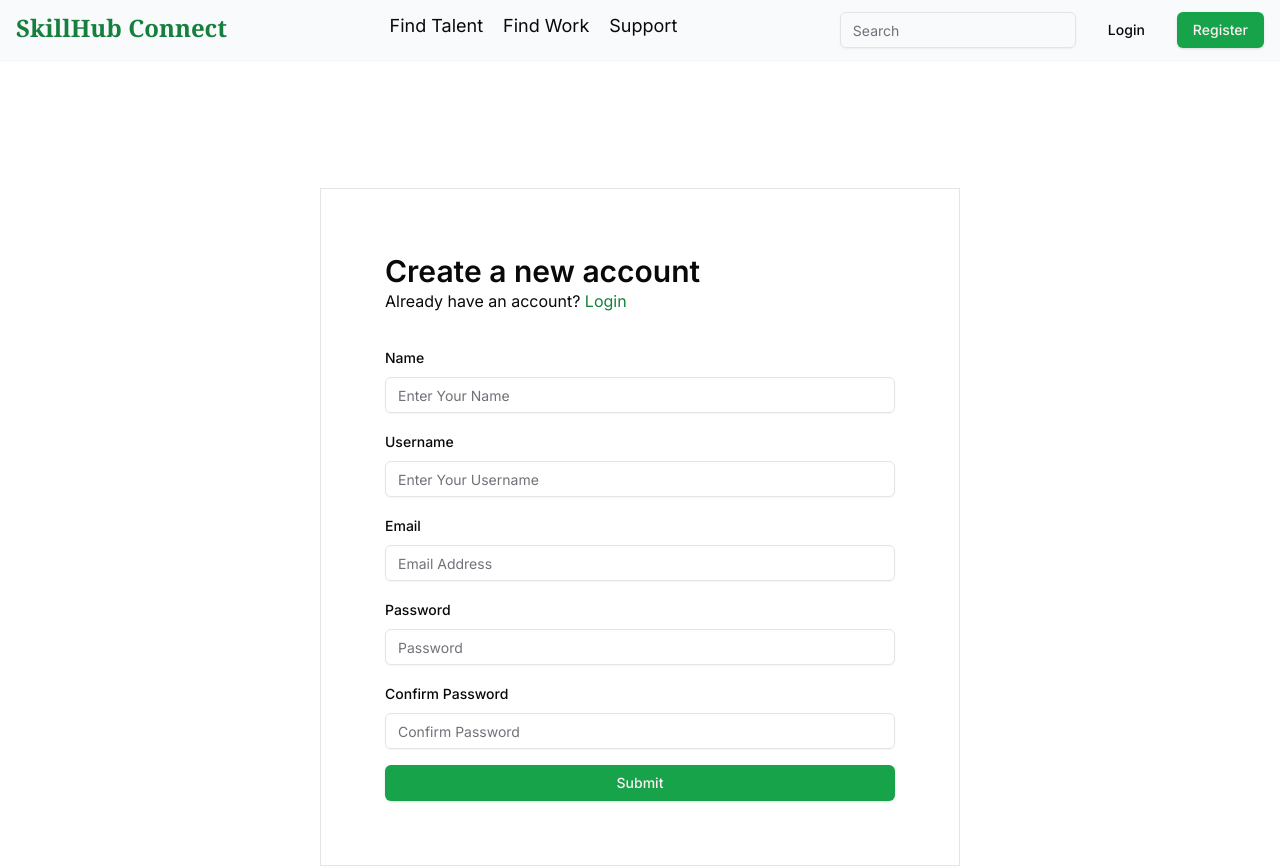
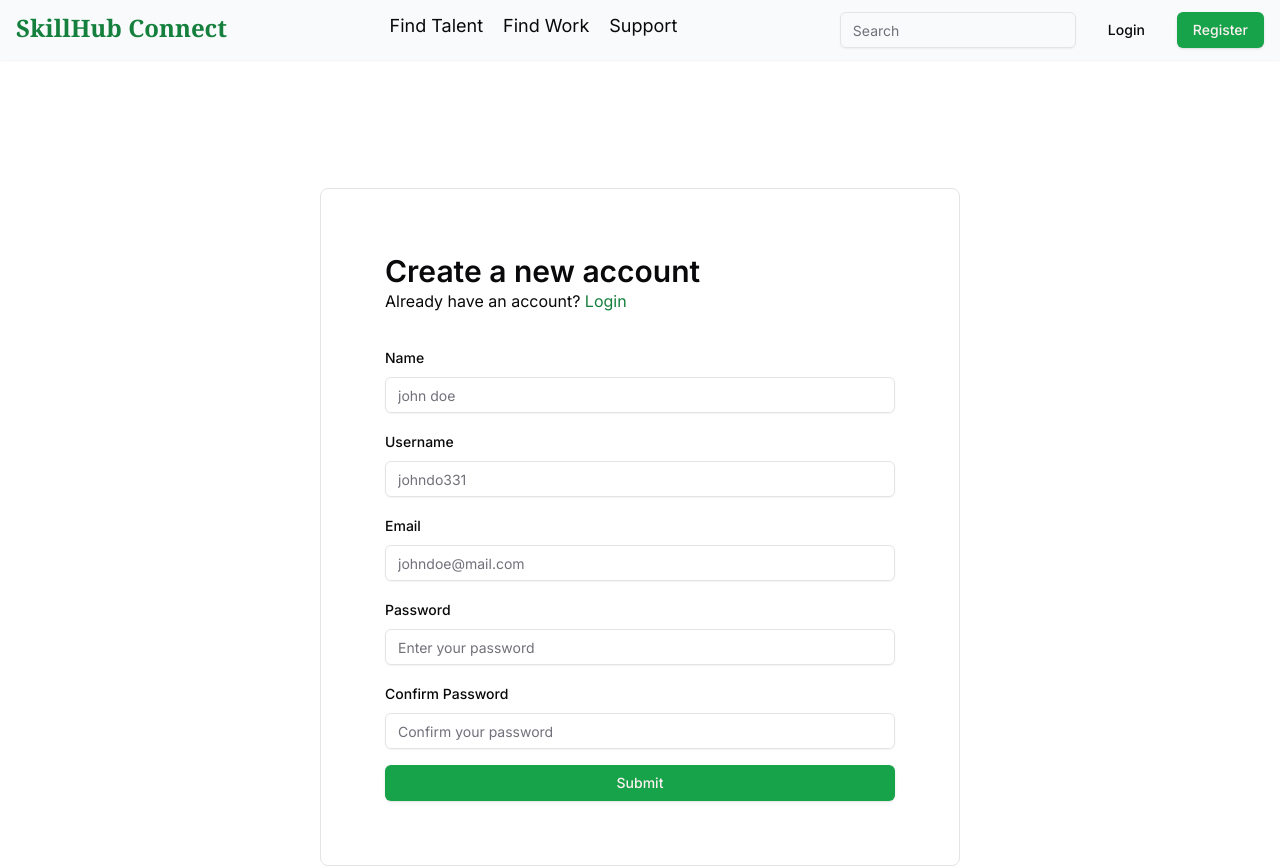
Before and after one commit to shahbaz4783/SkillHub-Connect, a Next.js app: page /signup in a window 1280 px wide. Shown: the top 868 px of the page. Built offline with nearby package versions, Linux system fonts and the light colour scheme.

Commit message:
improve rendering of login/signup form

```diff
--- a/src/app/(auth)/login/LoginForm.tsx
+++ b/src/app/(auth)/login/LoginForm.tsx
@@ -13,6 +13,7 @@ import {
 } from '@/components/ui/form';
 import { Input } from '@/components/ui/input';
 import { Button } from '../../../components/ui/button';
+import { loginFormInput } from '@/constants/form';
 
 const formSchema = z.object({
 	email: z.string().email({ message: 'Must be a valid email' }),
@@ -32,33 +33,30 @@ const LoginForm = () => {
 	return (
 		<>
 			<Form {...form}>
-				<form onSubmit={form.handleSubmit(onSubmit)} className='flex flex-col gap-4'>
+				<form
+					onSubmit={form.handleSubmit(onSubmit)}
+					className='flex flex-col gap-4'
+				>
+					{loginFormInput.map((data) => (
 						<FormField
+							key={data.id}
 							control={form.control}
-						name='email'
+							name={data.name}
 							render={({ field }) => (
 								<FormItem>
-								<FormLabel>Email</FormLabel>
+									<FormLabel>{data.label}</FormLabel>
 									<FormControl>
-									<Input type='email' placeholder='Email Address' {...field} />
+										<Input
+											type={data.type}
+											placeholder={data.placeholder}
+											{...field}
+										/>
 									</FormControl>
 									<FormMessage />
 								</FormItem>
 							)}
 						/>
-					<FormField
-						control={form.control}
-						name='password'
-						render={({ field }) => (
-							<FormItem>
-								<FormLabel>Password</FormLabel>
-								<FormControl>
-									<Input type='password' placeholder='Password' {...field} />
-								</FormControl>
-								<FormMessage />
-							</FormItem>
-						)}
-					/>
+					))}
 					<Button type='submit'>Submit</Button>
 				</form>
 			</Form>
--- a/src/app/(auth)/login/page.tsx
+++ b/src/app/(auth)/login/page.tsx
@@ -3,12 +3,15 @@ import LoginForm from './LoginForm';
 
 const Login = () => {
 	return (
-		<main className='border w-10/12 md:w-1/2 m-auto my-32 p-16'>
+		<main className='md:border md:w-1/2 m-auto my-32 p-8 md:p-16'>
 			<div className='mb-8'>
 				<h2 className='text-3xl font-semibold'>Sign in to your account</h2>
 				<p>
 					Don't have an account?{' '}
-					<Link className='hover:text-green-900 text-green-700' href={'/signup'}>
+					<Link
+						className='hover:text-green-900 text-green-700'
+						href={'/signup'}
+					>
 						Signup
 					</Link>
 				</p>
--- a/src/app/(auth)/signup/SignUpForm.tsx
+++ b/src/app/(auth)/signup/SignUpForm.tsx
@@ -14,6 +14,7 @@ import {
 import { Input } from '@/components/ui/input';
 import { Button } from '../../../components/ui/button';
 import { useRouter } from 'next/navigation';
+import { signUpFormInput } from '@/constants/form';
 
 const formSchema = z
 	.object({
@@ -69,29 +70,18 @@ const SignupForm = () => {
 					onSubmit={form.handleSubmit(onSubmit)}
 					className='flex flex-col gap-4'
 				>
+					{signUpFormInput.map((data) => (
 						<FormField
+							key={data.id}
 							control={form.control}
-						name='name'
+							name={data.name}
 							render={({ field }) => (
 								<FormItem>
-								<FormLabel>Name</FormLabel>
-								<FormControl>
-									<Input type='text' placeholder='Enter Your Name' {...field} />
-								</FormControl>
-								<FormMessage />
-							</FormItem>
-						)}
-					/>
-					<FormField
-						control={form.control}
-						name='username'
-						render={({ field }) => (
-							<FormItem>
-								<FormLabel>Username</FormLabel>
+									<FormLabel>{data.label}</FormLabel>
 									<FormControl>
 										<Input
-										type='text'
-										placeholder='Enter Your Username'
+											type={data.type}
+											placeholder={data.placeholder}
 											{...field}
 										/>
 									</FormControl>
@@ -99,49 +89,7 @@ const SignupForm = () => {
 								</FormItem>
 							)}
 						/>
-					<FormField
-						control={form.control}
-						name='email'
-						render={({ field }) => (
-							<FormItem>
-								<FormLabel>Email</FormLabel>
-								<FormControl>
-									<Input type='email' placeholder='Email Address' {...field} />
-								</FormControl>
-								<FormMessage />
-							</FormItem>
-						)}
-					/>
-					<FormField
-						control={form.control}
-						name='password'
-						render={({ field }) => (
-							<FormItem>
-								<FormLabel>Password</FormLabel>
-								<FormControl>
-									<Input type='password' placeholder='Password' {...field} />
-								</FormControl>
-								<FormMessage />
-							</FormItem>
-						)}
-					/>
-					<FormField
-						control={form.control}
-						name='passwordConfirm'
-						render={({ field }) => (
-							<FormItem>
-								<FormLabel>Confirm Password</FormLabel>
-								<FormControl>
-									<Input
-										type='password'
-										placeholder='Confirm Password'
-										{...field}
-									/>
-								</FormControl>
-								<FormMessage />
-							</FormItem>
-						)}
-					/>
+					))}
 					<Button type='submit'>Submit</Button>
 				</form>
 			</Form>
--- a/src/app/(auth)/signup/page.tsx
+++ b/src/app/(auth)/signup/page.tsx
@@ -3,7 +3,7 @@ import SignupForm from './SignUpForm';
 
 const SignUp = () => {
 	return (
-		<main className='border w-10/12 md:w-1/2 m-auto my-32 p-16'>
+		<main className='md:border rounded-lg md:w-1/2 m-auto my-32 p-8 md:p-16'>
 			<div className='mb-8'>
 				<h2 className='text-3xl font-semibold'>Create a new account</h2>
 				<p>
--- /dev/null
+++ b/src/constants/form.ts
@@ -0,0 +1,70 @@
+interface SignupFormProps {
+	id: number;
+	name: 'name' | 'username' | 'email' | 'password' | 'passwordConfirm';
+	type: string;
+	label: string;
+	placeholder: string;
+}
+
+interface LoginFormProps {
+	id: number;
+	name: 'email' | 'password';
+	type: string;
+	label: string;
+	placeholder: string;
+}
+
+export const loginFormInput: LoginFormProps[] = [
+	{
+		id: 1,
+		name: 'email',
+		type: 'email',
+		label: 'Email',
+		placeholder: 'johndoe@mail.com',
+	},
+	{
+		id: 2,
+		name: 'password',
+		type: 'password',
+		label: 'Password',
+		placeholder: 'Enter your password',
+	},
+];
+
+export const signUpFormInput: SignupFormProps[] = [
+	{
+		id: 1,
+		name: 'name',
+		type: 'text',
+		label: 'Name',
+		placeholder: 'john doe',
+	},
+	{
+		id: 2,
+		name: 'username',
+		type: 'text',
+		label: 'Username',
+		placeholder: 'johndo331',
+	},
+	{
+		id: 3,
+		name: 'email',
+		type: 'email',
+		label: 'Email',
+		placeholder: 'johndoe@mail.com',
+	},
+	{
+		id: 4,
+		name: 'password',
+		type: 'password',
+		label: 'Password',
+		placeholder: 'Enter your password',
+	},
+	{
+		id: 5,
+		name: 'passwordConfirm',
+		type: 'password',
+		label: 'Confirm Password',
+		placeholder: 'Confirm your password',
+	},
+];
```
Lines whose indentation alone changed are shown as unchanged.
